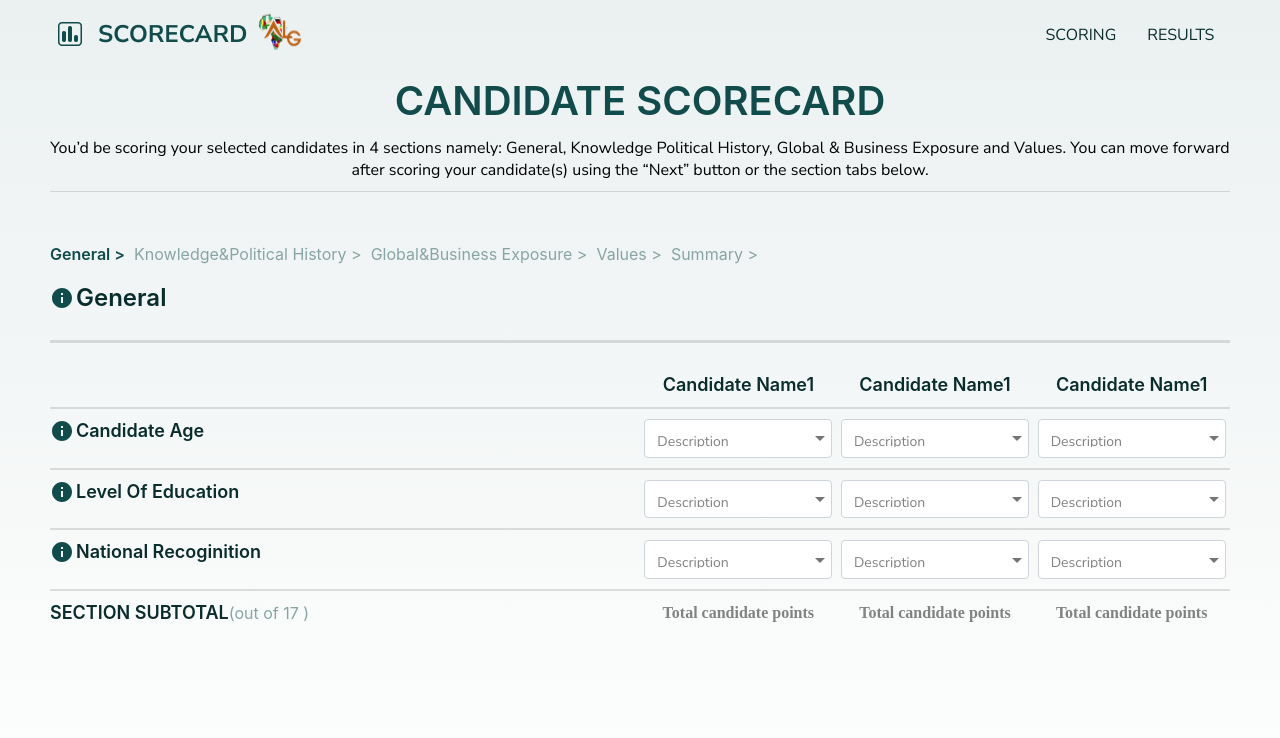
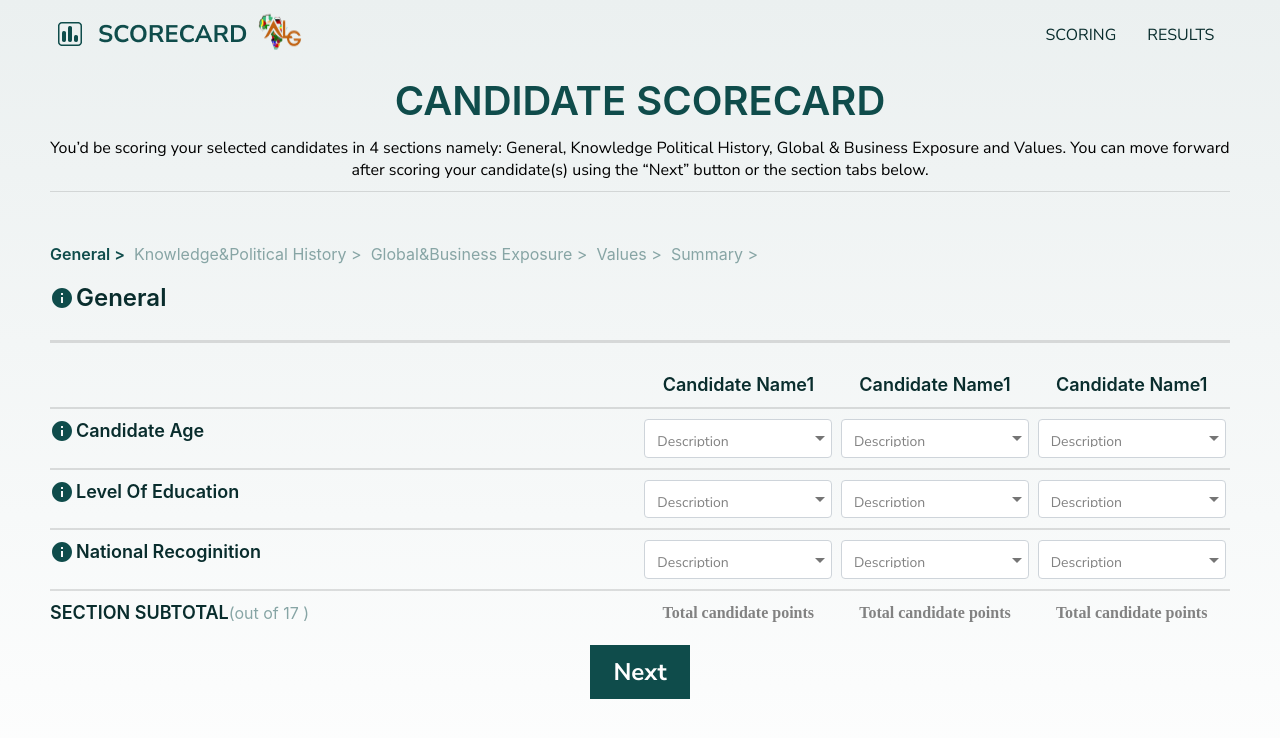
Before and after one commit to NoumanHunzai/scorecardapp, a React (Create React App) app: page /score in a window 1280 px wide. Shown: the top 738 px of the page. Built offline with nearby package versions, Linux system fonts and the light colour scheme.

Commit message:
page complete

```diff
--- a/src/index.css
+++ b/src/index.css
@@ -14,4 +14,5 @@
 }
 body {
   background: linear-gradient(180deg, #ebf0f0 0%, #ffffff 100%);
+  min-height: "100vh";
 }
--- a/src/pages/CandidateScoreBoard/index.js
+++ b/src/pages/CandidateScoreBoard/index.js
@@ -2,6 +2,7 @@ import { makeStyles, Typography } from "@material-ui/core";
 import DividerLine from "../../units/Divider";
 import InfoIcon from "@material-ui/icons/Info";
 import Select from "../../units/select";
+import Button from "../../units/buttons";
 
 const CandidateScoreBoard = () => {
   const classes = useStyles();
@@ -83,6 +84,19 @@ const CandidateScoreBoard = () => {
           <Typography variant="subtitle1">Total candidate points</Typography>
         </div>
       </div>
+      <div style={{ marginTop: "20px", textAlign: "center" }}>
+        <Button
+          style={{
+            minWidth: "100px",
+            color: "white",
+            fontWeight: "700",
+            fontSize: "24px",
+            textTransform: "capitalize",
+          }}
+        >
+          Next
+        </Button>
+      </div>
     </div>
   );
 };
```
